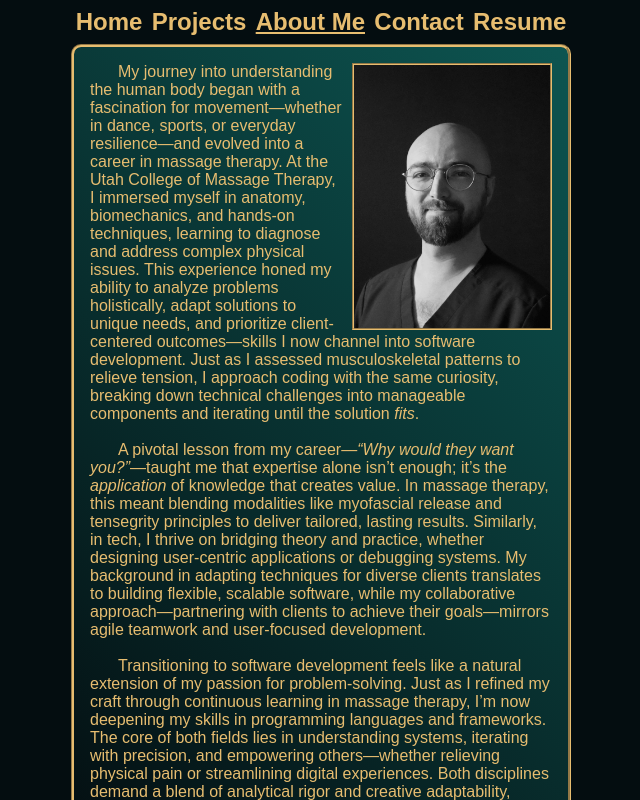
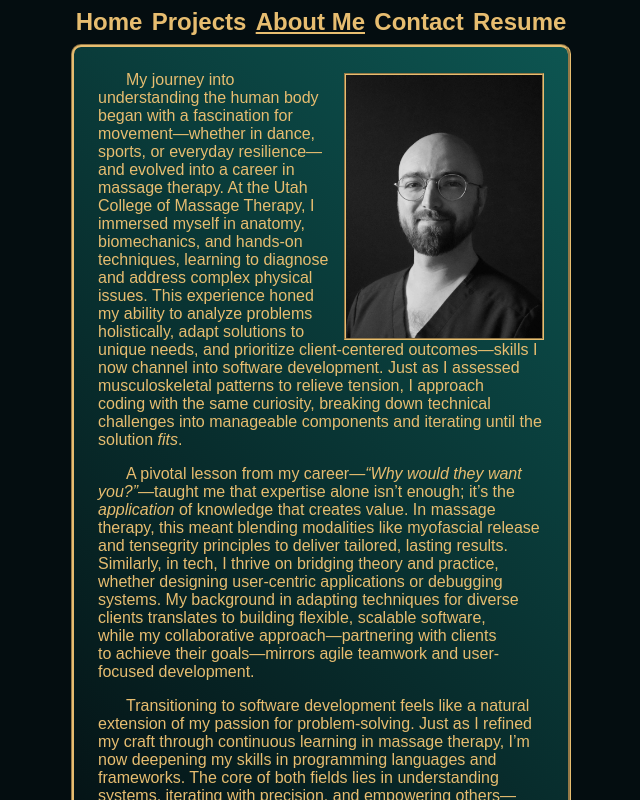
Before and after one commit to Duck-Method/Portfolio-NextJS, a Next.js app: page /about in a window 1280 px wide. Shown: the top 800 px of the page, without its empty margins (319-959 px from the left). Built offline with nearby package versions, Linux system fonts and the light colour scheme; a web font is replaced by a local one.

Commit message:
adjusted css margins

```diff
--- a/app/about/about.module.css
+++ b/app/about/about.module.css
@@ -2,6 +2,7 @@
     border: 2px groove var(--text-color);
     float: right;
     margin-left: 0.5rem;
+    margin-top: 0.15rem;
 }
 
 .divAlign {
@@ -12,6 +13,7 @@
 .pAlign {
     text-wrap: pretty;
     text-indent: 1.75rem;
+    margin: 0.5rem;
 }
 
 .italic {
--- a/app/about/page.tsx
+++ b/app/about/page.tsx
@@ -17,11 +17,9 @@ export default function about() {
                 />
                 My journey into understanding the human body began with a fascination for movement—whether in dance, sports, or everyday resilience—and evolved into a career in massage therapy. At the Utah College of Massage Therapy, I immersed myself in anatomy, biomechanics, and hands-on techniques, learning to diagnose and address complex physical issues. This experience honed my ability to analyze problems holistically, adapt solutions to unique needs, and prioritize client-centered outcomes—skills I now channel into software development. Just as I assessed musculoskeletal patterns to relieve tension, I approach coding with the same curiosity, breaking down technical challenges into manageable components and iterating until the solution <span className={styles.italic}>fits</span>.
             </p>
-            <br />
             <p className={styles.pAlign}>
                 A pivotal lesson from my career—<span className={styles.italic}>“Why would they want you?”</span>—taught me that expertise alone isn’t enough; it’s the <span className={styles.italic}>application</span> of knowledge that creates value. In massage therapy, this meant blending modalities like myofascial release and tensegrity principles to deliver tailored, lasting results. Similarly, in tech, I thrive on bridging theory and practice, whether designing user-centric applications or debugging systems. My background in adapting techniques for diverse clients translates to building flexible, scalable software, while my collaborative approach—partnering with clients to achieve their goals—mirrors agile teamwork and user-focused development.
             </p>
-            <br/>
             <p className={styles.pAlign}>
                 Transitioning to software development feels like a natural extension of my passion for problem-solving. Just as I refined my craft through continuous learning in massage therapy, I’m now deepening my skills in programming languages and frameworks. The core of both fields lies in understanding systems, iterating with precision, and empowering others—whether relieving physical pain or streamlining digital experiences. Both disciplines demand a blend of analytical rigor and creative adaptability, where solutions emerge not just from technical proficiency, but from a commitment to understanding the unique needs of the systems—and people—they serve.
             </p>
```
